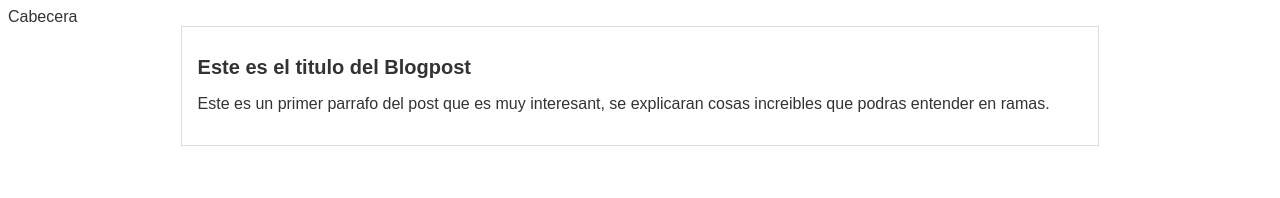
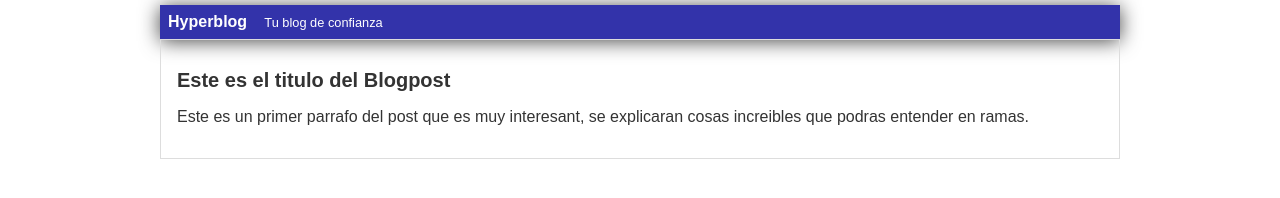
Before and after one commit to LifeSpaceJuan/hyperblog, a plain HTML site: page index.html in a window 1280 px wide. Drawn offline with Linux system fonts and the light colour scheme.

Commit message:
Finalizada la cabecera con diseño azul

```diff
--- a/CSS/style.css
+++ b/CSS/style.css
@@ -4,11 +4,29 @@ body
     text-align: left;
     font-family: Arial, Helvetica, sans-serif;
     font-size: 16px;
+    width: 75%;
+    margin: 0.3em auto;
+}
+
+#header
+{
+    box-shadow: 0px 2px 20px 0px rgba(0, 0,0, 0.75);
+    padding: 0.5em;
+    background: #33A;
+    color: white;
+    margin: 0 auto;
+    font-weight: bold;
+}
+
+#header #tagline
+{
+    padding: 0 0 0 1em;
+    font-weight: normal;
+    font-size: 0.8em;
 }
 
 #container
 {
-    width: 70%;
     padding: 1em;
     border: 1px solid #DDD;
     margin: 0 auto;
--- a/index.html
+++ b/index.html
@@ -8,7 +8,8 @@
 </head>
 <body>
     <header id="header">
-        Cabecera
+        Hyperblog
+        <span id="tagline">Tu blog de confianza</span>
     </header>
     <main id="container">
         <div id="post">
```
